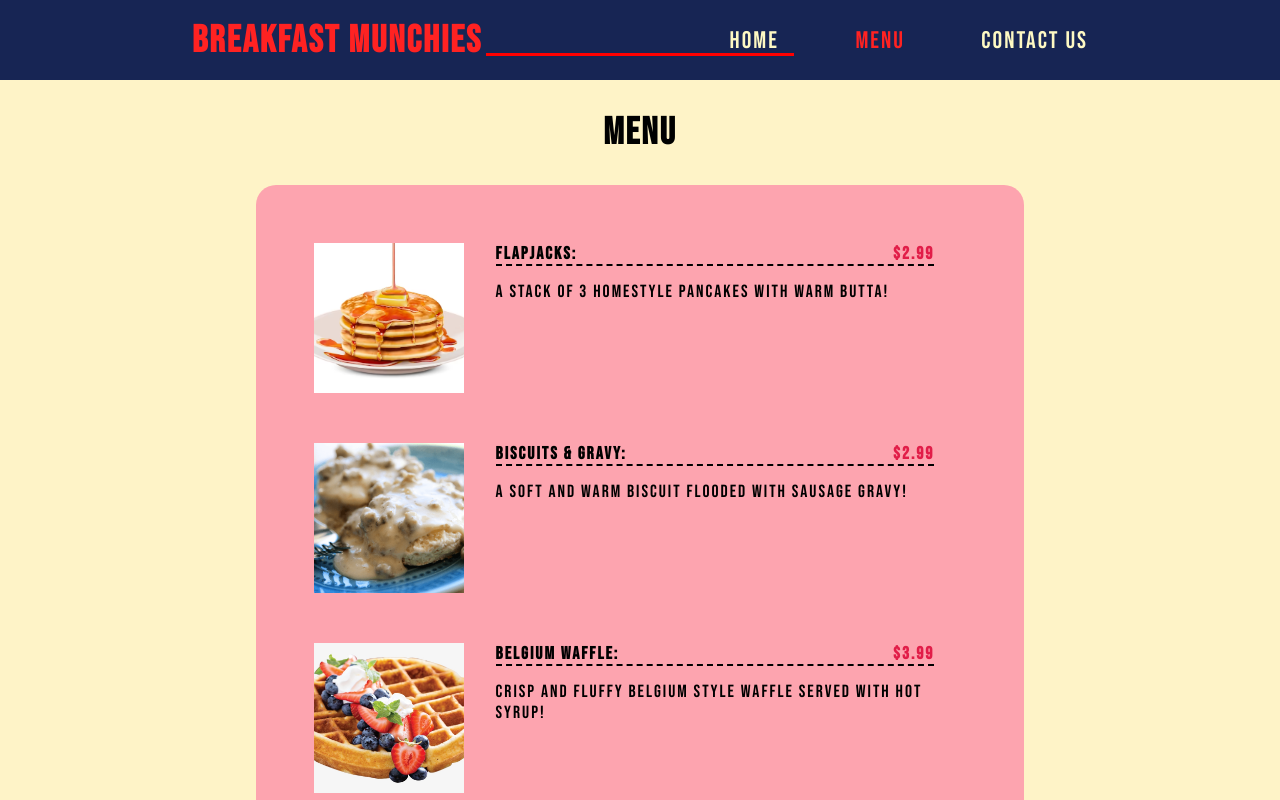
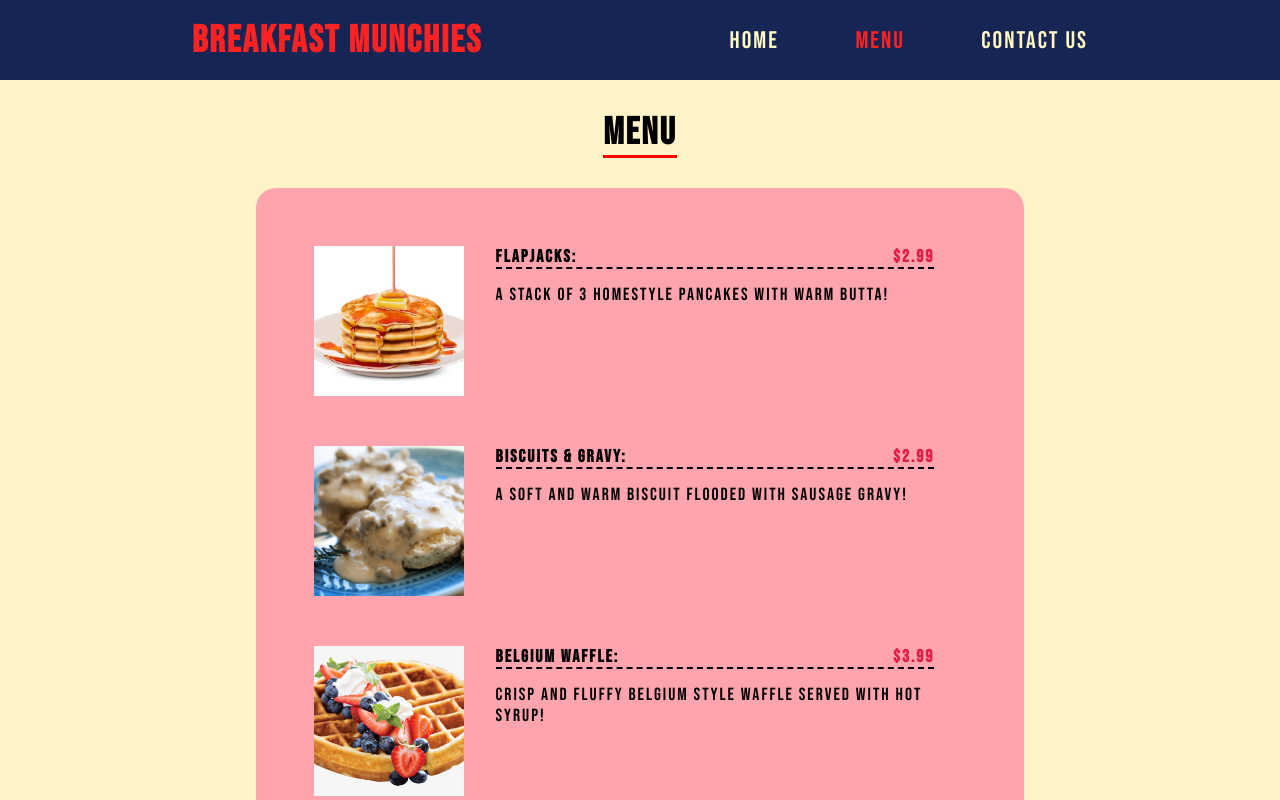
Before and after one commit to GogglesTv/RestaurantPage, a website built with webpack: page dist/index.html in a window 1280 px wide. Both pictures are taken after a click on the element "Menu". Shown: the top 800 px of the page. Built offline with nearby package versions, Linux system fonts and the light colour scheme.

Commit message:
Added a variable and functito change tab color.

```diff
--- a/src/index2.js
+++ b/src/index2.js
@@ -16,6 +16,8 @@ navBar.append(restaurantName);
 const navBarLinks = document.createElement("section");
 navBarLinks.classList.add("navbar-links");
 navBar.append(navBarLinks);
+
+let tabIndicator;
 
 const home = document.createElement("div");
 home.innerHTML = "Home";
@@ -86,47 +88,46 @@ mainSectionContainer.append(mainPage);
 container.append(navBar, mainSectionContainer);
 
 home.addEventListener("click", () => {
-  home.style.color === "rgb(255, 34, 34)";
+  tabIndicator = "home";
+  tabSwitch();
   mainSectionContainer.innerHTML = "";
-  tabSwitch();
   mainSectionContainer.append(mainPage);
 });
 
 orderNow.addEventListener("click", () => {
-  menu.style.color = "rgb(255, 34, 34)";
+  tabIndicator = "menu";
+  tabSwitch();
   mainSectionContainer.innerHTML = "";
-  tabSwitch();
   mainSectionContainer.append(menuContainer);
 });
 
 menuCreator();
 menu.addEventListener("click", () => {
-  menu.style.color = "rgb(255, 34, 34)";
+  tabIndicator = "menu";
+  tabSwitch();
   mainSectionContainer.innerHTML = "";
-  tabSwitch();
   mainSectionContainer.append(menuContainer);
 });
 
 contactForm();
 contactUs.addEventListener("click", () => {
-  contactUs.style.color = "rgb(255, 34, 34)";
+  tabIndicator = "contact-us";
+  tabSwitch();
   mainSectionContainer.innerHTML = "";
-  tabSwitch();
   mainSectionContainer.append(contactContainer);
 });
 
 function tabSwitch() {
-  if (home.style.color === "rgb(255, 34, 34)") {
+  if (tabIndicator === "home") {
+    home.style.color = "rgb(255, 34, 34)";
     menu.style.color = "#fef9c3";
     contactUs.style.color = "#fef9c3";
-  }
-
-  if (menu.style.color === "rgb(255, 34, 34)") {
+  } else if (tabIndicator === "menu") {
+    menu.style.color = "rgb(255, 34, 34)";
     home.style.color = "#fef9c3";
     contactUs.style.color = "#fef9c3";
-  }
-
-  if (contactUs.style.color === "rgb(255, 34, 34)") {
+  } else if (tabIndicator === "contact-us") {
+    contactUs.style.color = "rgb(255, 34, 34)";
     home.style.color = "#fef9c3";
     menu.style.color = "#fef9c3";
   }
--- a/src/style2.css
+++ b/src/style2.css
@@ -48,11 +48,11 @@ body {
 }
 
 .navbar-links > div {
+  cursor: pointer;
   transition: 0.3s ease-out;
 }
 
-.navbar-links > div:hover {
-  cursor: pointer;
+section.navbar-links > div:hover {
   color: rgb(255, 34, 34);
 }
 
@@ -146,6 +146,11 @@ body {
 }
 
 /* MENU STYLES */
+h1.menu-header,
+h1.contact-header {
+  border-bottom: 3px solid red;
+}
+
 .menu-container,
 .contact-container {
   min-height: 90vh;
@@ -205,14 +210,6 @@ body {
 }
 
 /* CONTACT SECTION */
-.underline {
-  border-bottom: 3px solid red;
-  position: absolute;
-  right: 38%;
-  left: 38%;
-  bottom: 46.5rem;
-}
-
 form {
   display: flex;
   flex-direction: column;
```
